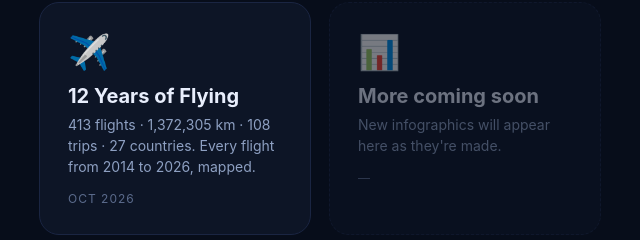
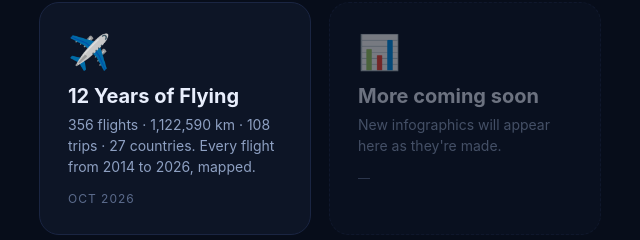
Before and after one commit to ansonhsho/Infographic, a plain HTML site: page index.html in a window 1280 px wide. Shown: the part 210-450 px from the top of the page, 175-815 px from the left. Drawn offline with Linux system fonts and the light colour scheme.

Commit message:
Update gallery stats

```diff
--- a/index.html
+++ b/index.html
@@ -30,7 +30,7 @@
     <a class="card" href="flights/">
       <div class="emoji">✈️</div>
       <h2>12 Years of Flying</h2>
-      <p>413 flights · 1,372,305 km · 108 trips · 27 countries. Every flight from 2014 to 2026, mapped.</p>
+      <p>356 flights · 1,122,590 km · 108 trips · 27 countries. Every flight from 2014 to 2026, mapped.</p>
       <div class="meta">Oct 2026</div>
     </a>
     <div class="card soon">
```
